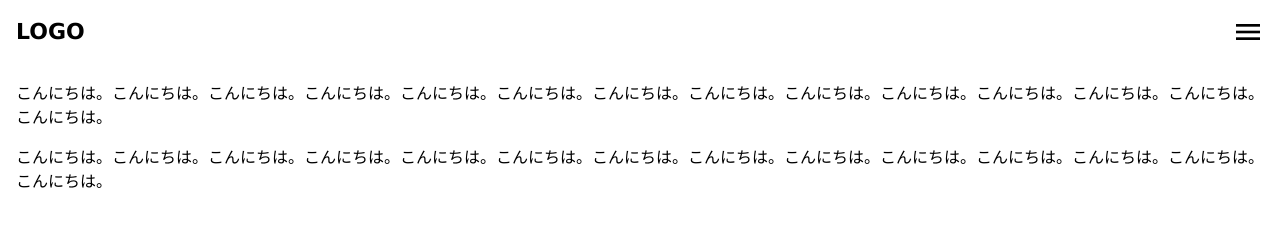
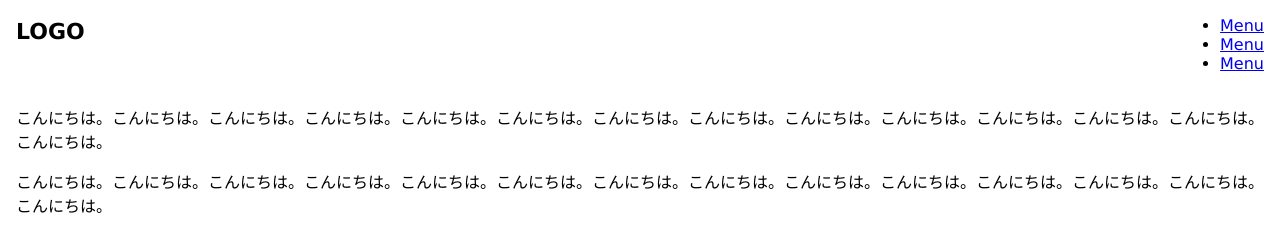
Before and after one commit to NakazatoTaichi/MyHamburgerMenu, a plain HTML site: page index.html in a window 1280 px wide. Drawn offline with Linux system fonts and the light colour scheme.

Commit message:
PC版のメニューを作成

```diff
--- a/css/styles.css
+++ b/css/styles.css
@@ -84,6 +84,21 @@ header h1 {
     transition-delay: .3s;
 }
 
+.pc-menu {
+    display: none;
+}
+
 main {
     padding: 0 16px;
 }
+
+@media (min-width: 600px) {
+    .pc-menu {
+        display: block;
+        margin-left: auto;
+    }
+
+    .sp-menu {
+        display: none;
+    }
+}
--- a/index.html
+++ b/index.html
@@ -12,6 +12,16 @@
     <header>
         <div class="logo">
             <h1>LOGO</h1>
+        </div>
+
+        <div class="pc-menu">
+            <nav>
+                <ul>
+                    <li><a href="#">Menu</a></li>
+                    <li><a href="#">Menu</a></li>
+                    <li><a href="#">Menu</a></li>
+                </ul>
+            </nav>
         </div>
 
         <div class="sp-menu">
```
